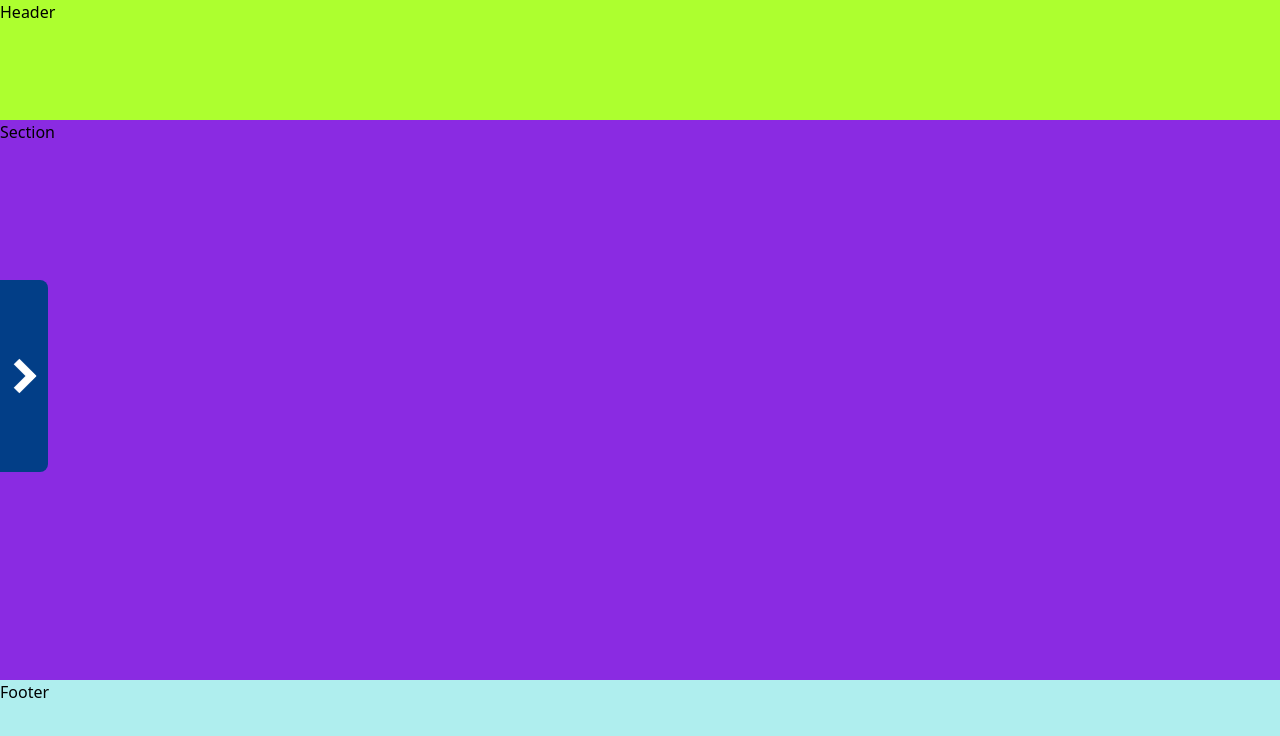
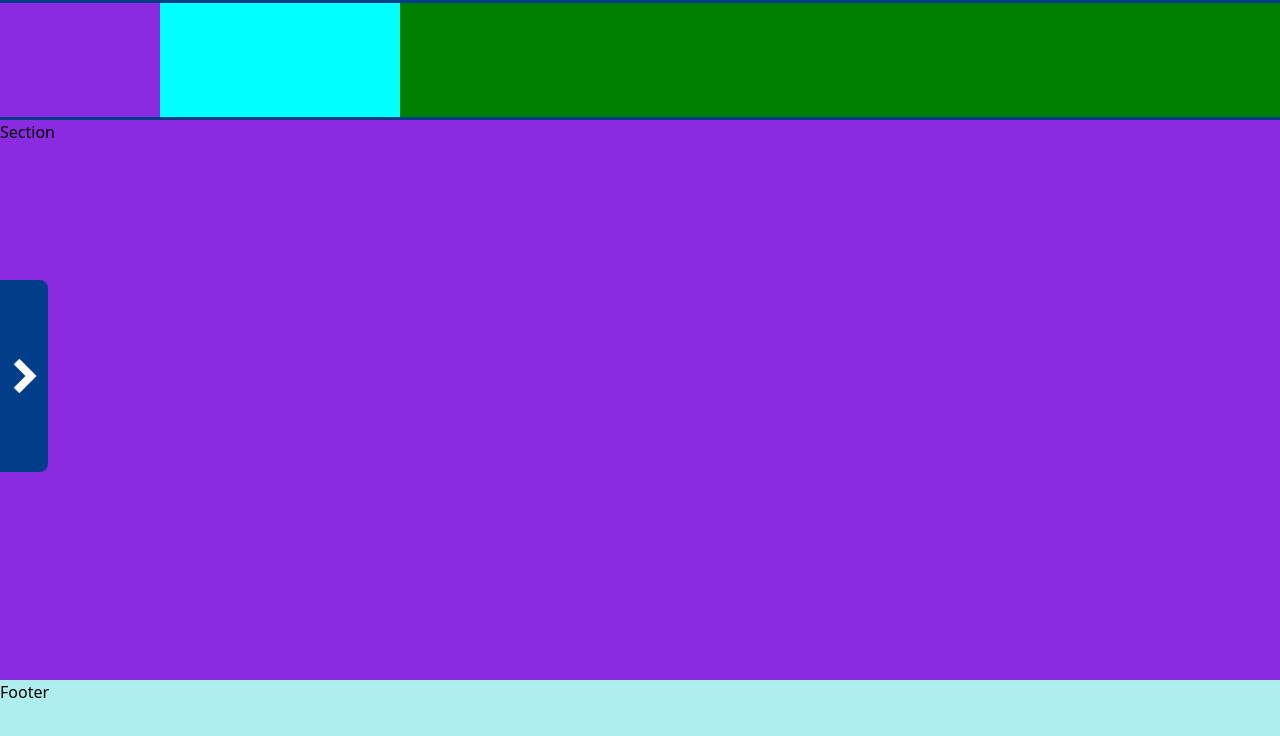
Before and after one commit to Pagina-Colegio-san-Juan-de-Giron/Pagina--ColsanJuan, a Next.js app in the folder pag-sanjuan/: page / in a window 1280 px wide. Shown: the top 736 px of the page. Built offline with nearby package versions, Linux system fonts and the light colour scheme.

Commit message:
Ajuste espacios header (Solo estructura)

```diff
--- /dev/null
+++ b/pag-sanjuan/app/Componentes/Header.css
@@ -0,0 +1,28 @@
+.Header{
+    display: flex;
+    align-items: center;
+}
+
+
+.container-header{
+    display: flex;
+    background-color: greenyellow;
+    width: 100%;
+    height: 95%;
+}
+
+.NombreColegio{
+    background-color: aqua;
+    width: 15rem;
+}
+
+.Lema-Años{
+    background-color: green;
+    width: 1rem;
+    flex-grow: 1;
+}
+
+.Escudo{
+    background-color: blueviolet;
+    width: 10rem;
+}
--- /dev/null
+++ b/pag-sanjuan/app/Componentes/Header.tsx
@@ -0,0 +1,25 @@
+import "./Header.css"
+import Escudo from "./Imágenes/escudo_auth.jpg"
+
+
+export default function Header() {
+    return (
+      <header className="Header">
+
+            <div className="container-header">
+
+                <image className="Escudo" src={Escudo} alt="Escudo" />
+
+                    <div className="NombreColegio">
+
+                    </div>
+
+                    <div className="Lema-Años">
+
+                    </div>
+
+            </div>
+
+      </header>
+    )
+  }
--- a/pag-sanjuan/app/layout.css
+++ b/pag-sanjuan/app/layout.css
@@ -26,8 +26,7 @@ body{
     grid-area: header;
     width: 100%;
     height: 15vh;
-    background-color: greenyellow;
-
+    background-color: #023E87;
 }
 
 .Nav{
--- a/pag-sanjuan/app/layout.tsx
+++ b/pag-sanjuan/app/layout.tsx
@@ -1,4 +1,5 @@
 import Menu from "./Componentes/Menu"
+import Header from "./Componentes/Header"
 import "./layout.css"
 
 export const metadata = {
@@ -10,7 +11,7 @@ export default function RootLayout({children}) {
   return(
       <html lang="es">
         <body className="grid-container">
-            <header className="Header">Header</header>
+            <Header/>
             <Menu/>
             <section className="Section">Section{children}</section>
             <footer className="Footer">Footer</footer>
```
Also changed, not shown: pag-sanjuan/app/Componentes/Imágenes/escudo_auth.jpg (added), 1 other file (tests, documents, lock files or other folders).
